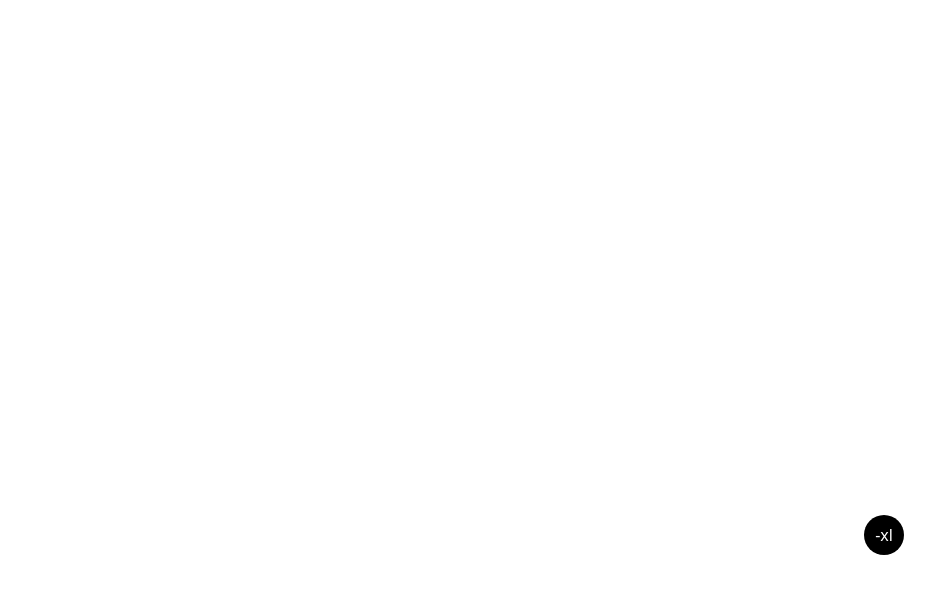
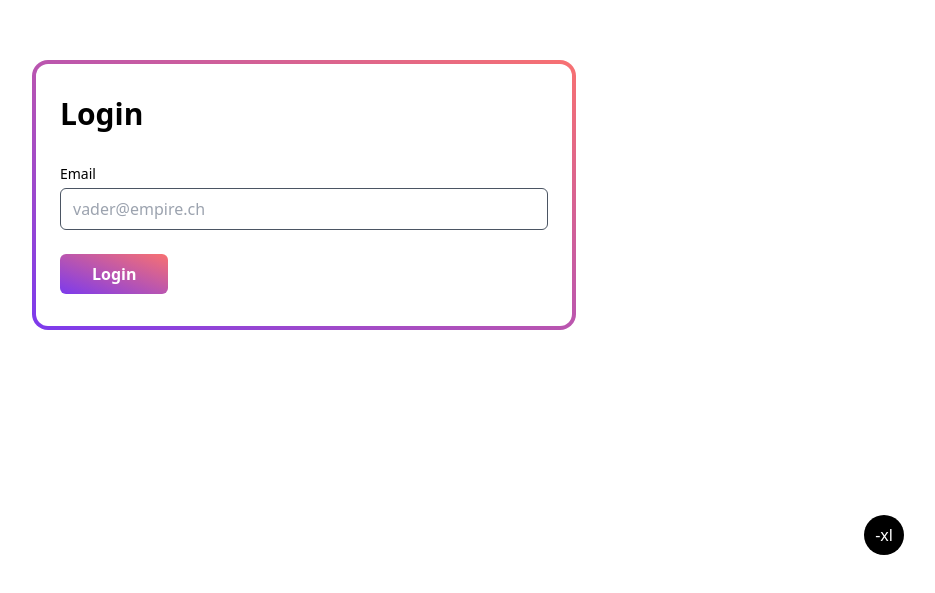
Before and after one commit to Buffalom/linkit, a Nuxt app: page /c/p/login in a window 1280 px wide. Before the commit this address had no page. Shown: the part 205-798 px from the top of the page, without its empty margins (336-1271 px from the left). Built offline with nearby package versions, Linux system fonts and the light colour scheme.

Commit message:
add basic login page

```diff
--- a/assets/css/_base.css
+++ b/assets/css/_base.css
@@ -1,5 +1,6 @@
 html {
     font-size: clamp(16px, 0.8vw, 28px);
+    @apply text-gray-900;
 }
 
 body {
--- a/pages/c/p/index.vue
+++ b/pages/c/p/index.vue
@@ -5,7 +5,13 @@
 </template>
 
 <script setup lang="ts">
-const { data } = await useFetch('/api/links')
+const { data, error } = await useFetch('/api/links')
+
+console.dir(error.value)
+
+if (error.value && error.value.statusCode === 401) {
+  await navigateTo('/c/p/login')
+}
 
 console.log(data.value)
 </script>
--- /dev/null
+++ b/pages/c/p/login.vue
@@ -0,0 +1,74 @@
+<template>
+  <div class="flex !min-h-[100dvh] min-h-screen items-center justify-center">
+    <div class="w-full max-w-xl px-4">
+      <div class="rounded-2xl bg-gradient-to-tr from-violet-600 to-red-400 p-1">
+        <form
+          class="space-y-8 rounded-xl bg-white px-6 py-8"
+          @submit.prevent="submit()"
+        >
+          <h1 class="text-3xl font-bold">Login</h1>
+
+          <div class="space-y-6">
+            <div class="space-y-1">
+              <label for="email" class="block text-sm font-medium">Email</label>
+              <input
+                id="email"
+                v-model="email"
+                type="email"
+                required
+                placeholder="vader@empire.ch"
+                class="w-full rounded-md border border-gray-600 px-3 py-2 font-medium outline-none focus-visible:ring focus-visible:ring-violet-600"
+              />
+            </div>
+
+            <p
+              v-if="'message' in status"
+              class="rounded-md p-3 text-sm font-medium"
+              :class="{
+                'bg-red-100 text-red-900': status.type === 'error',
+                'bg-green-100 text-green-900': status.type === 'success',
+              }"
+            >
+              {{ status.message }}
+            </p>
+
+            <div>
+              <button
+                class="rounded-md bg-gradient-to-tr from-violet-600 to-red-400 px-8 py-2 font-bold text-white outline-none hover:from-violet-500 hover:to-red-400 focus-visible:ring focus-visible:ring-violet-600"
+              >
+                Login
+              </button>
+            </div>
+          </div>
+        </form>
+      </div>
+    </div>
+  </div>
+</template>
+
+<script setup lang="ts">
+type Status =
+  | { type: 'idle' }
+  | { type: 'loading' }
+  | { type: 'error'; message: string }
+  | { type: 'success'; message: string }
+
+const email = ref<string>('')
+const status = ref<Status>({ type: 'idle' })
+
+async function submit() {
+  status.value = { type: 'loading' }
+
+  try {
+    const data = await $fetch('/api/auth/magic/send', {
+      method: 'POST',
+      headers: { 'Content-Type': 'application/json' },
+      body: JSON.stringify({ email: email.value }),
+    })
+
+    status.value = { type: 'success', message: data.message }
+  } catch (e) {
+    status.value = { type: 'error', message: e.statusMessage }
+  }
+}
+</script>
--- a/tailwind.config.ts
+++ b/tailwind.config.ts
@@ -1,4 +1,5 @@
 import type { Config } from 'tailwindcss'
+import defaultTheme from 'tailwindcss/defaultTheme'
 
 export default {
   content: [
```
Also changed, not shown: assets/css/_typography.css (deleted, +0 -62 lines), assets/css/app.css (+0 -9 lines), 1 other file (tests, documents, lock files or other folders).
